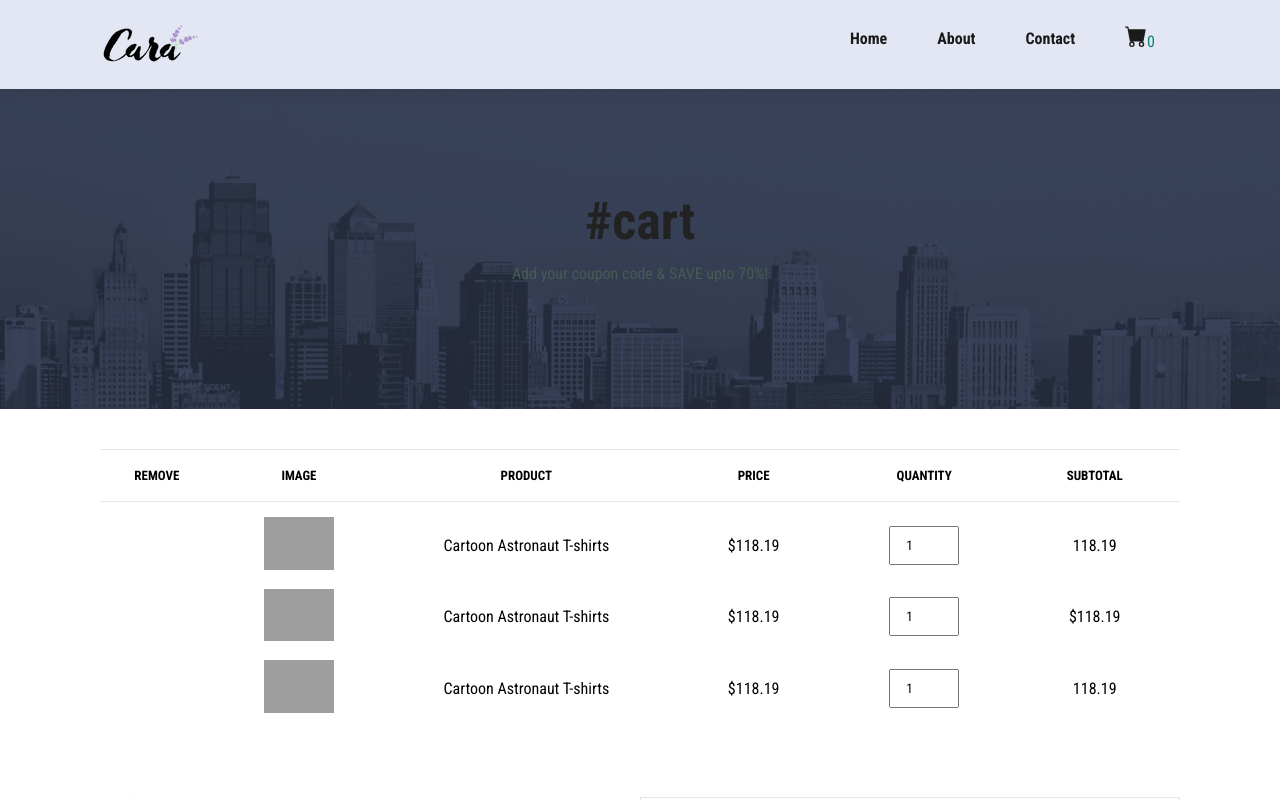
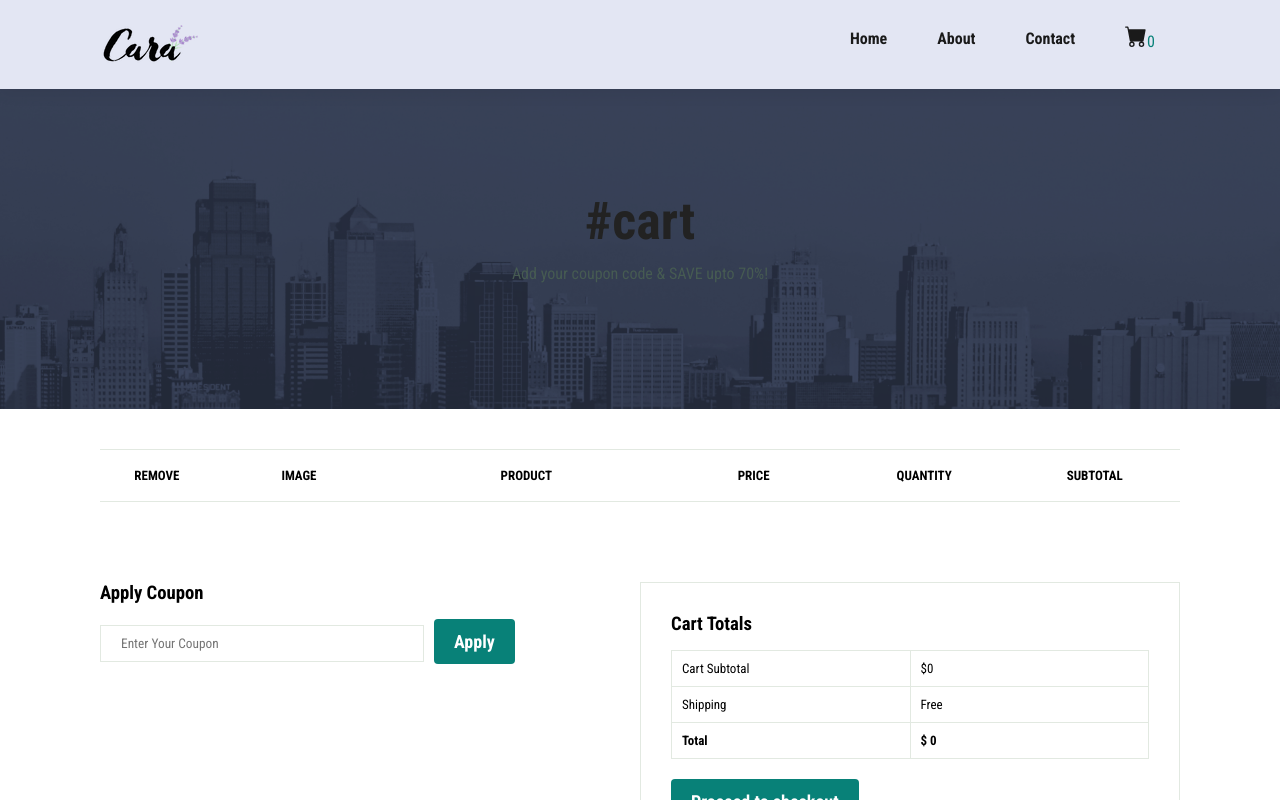
Before and after one commit to iraklikeche/e-commerce-vue.js, a Vue app: page /cart in a window 1280 px wide. Shown: the top 800 px of the page. Built offline with nearby package versions, Linux system fonts and the light colour scheme; grey boxes are pictures that could not be loaded.

Commit message:
add items to cart component

```diff
--- a/src/components/Cart.vue
+++ b/src/components/Cart.vue
@@ -1,3 +1,28 @@
+<script setup>
+import { useCartStore } from "../stores/cart";
+import { computed } from "vue";
+
+const { cart, removeItemToCart } = useCartStore();
+
+const cartSubtotal = computed(() => {
+  const total = cart.reduce((acc, item) => acc + item.price * item.quantity, 0);
+  return parseFloat(total.toFixed(2));
+});
+
+const cartItemsTotal = computed(() =>
+  cart.map((item) => item.price * item.quantity)
+);
+
+const truncateImgName = (name) => {
+  if (name.length > 20) {
+    return name.substring(0, 50) + "...";
+  }
+  return name;
+};
+
+console.log(cart);
+</script>
+
 <template>
   <section class="cart-header cart">
     <h2>#cart</h2>
@@ -17,37 +42,33 @@
         </tr>
       </thead>
       <tbody>
-        <tr>
+        <tr v-for="(item, index) in cart" :key="index">
           <td>
-            <a href="#"><i class="fa-solid fa-xmark"></i></a>
+            <svg
+              xmlns="http://www.w3.org/2000/svg"
+              viewBox="0 0 384 512"
+              class="icon"
+              @click="removeItemToCart"
+            >
+              <path
+                d="M342.6 150.6c12.5-12.5 12.5-32.8 0-45.3s-32.8-12.5-45.3 0L192 210.7 86.6 105.4c-12.5-12.5-32.8-12.5-45.3 0s-12.5 32.8 0 45.3L146.7 256 41.4 361.4c-12.5 12.5-12.5 32.8 0 45.3s32.8 12.5 45.3 0L192 301.3 297.4 406.6c12.5 12.5 32.8 12.5 45.3 0s12.5-32.8 0-45.3L237.3 256 342.6 150.6z"
+              />
+            </svg>
           </td>
           <td>
-            <img src="./images/img/products/f1.jpg" alt="" />
+            <img :src="item.imgSrc" alt="" />
           </td>
-          <td>Cartoon Astronaut T-shirts</td>
-          <td>$118.19</td>
-          <td><input type="number" value="1" /></td>
-          <td>118.19</td>
-        </tr>
-        <tr>
           <td>
-            <a href="#"><i class="fa-solid fa-xmark"></i></a>
+            {{ truncateImgName(item.imgName) }}
+
+            <br />
+            <span> ({{ item.size }})</span>
           </td>
-          <td><img src="./images/img/products/f2.jpg" alt="" /></td>
-          <td>Cartoon Astronaut T-shirts</td>
-          <td>$118.19</td>
-          <td><input type="number" value="1" /></td>
-          <td>$118.19</td>
-        </tr>
-        <tr>
+          <td>${{ item.price }}</td>
           <td>
-            <a href="#"><i class="fa-solid fa-xmark"></i></a>
+            <input v-model="item.quantity" type="number" />
           </td>
-          <td><img src="./images/img/products/f3.jpg" alt="" /></td>
-          <td>Cartoon Astronaut T-shirts</td>
-          <td>$118.19</td>
-          <td><input type="number" value="1" /></td>
-          <td>118.19</td>
+          <td>{{ cartItemsTotal[index] }}</td>
         </tr>
       </tbody>
     </table>
@@ -57,7 +78,11 @@
     <div class="coupon">
       <h3>Apply Coupon</h3>
       <div>
-        <input type="text" placeholder="Enter Your Coupon" />
+        <input
+          type="text"
+          placeholder="Enter Your Coupon"
+          @input="onQuantityChange(index, $event.target.value)"
+        />
         <button class="normal">Apply</button>
       </div>
     </div>
@@ -67,7 +92,7 @@
       <table>
         <tr>
           <td>Cart Subtotal</td>
-          <td>$335</td>
+          <td>${{ cartSubtotal }}</td>
         </tr>
         <tr>
           <td>Shipping</td>
@@ -75,7 +100,9 @@
         </tr>
         <tr>
           <td><strong>Total</strong></td>
-          <td><strong>$335</strong></td>
+          <td>
+            <strong>$ {{ cartSubtotal }}</strong>
+          </td>
         </tr>
       </table>
       <button class="normal">Proceed to checkout</button>
@@ -84,6 +111,11 @@
 </template>
 
 <style scoped>
+.icon {
+  width: 24px;
+  height: 24px;
+  cursor: pointer;
+}
 .cart-header {
   background-image: url(@/assets/about/banner.png);
   height: 40vh;
@@ -107,7 +139,7 @@
 }
 
 .cart table img {
-  width: 70px;
+  width: 50px;
 }
 
 .cart table td:nth-child(1) {
--- a/src/components/Products.vue
+++ b/src/components/Products.vue
@@ -22,8 +22,6 @@ function truncateWords(text, maxWords) {
 
   return words.slice(0, maxWords).join(" ") + "...";
 }
-
-console.log(cart.value);
 </script>
 
 <template>
--- a/src/components/SingleProduct.vue
+++ b/src/components/SingleProduct.vue
@@ -4,8 +4,7 @@ import { useRoute } from "vue-router";
 import { useCartStore } from "../stores/cart";
 import News from "./News.vue";
 
-// const { cart, cartItems } = storeToRefs(useCartStore());
-const { addItemToCart, cart, cartItems } = useCartStore();
+const { addItemToCart } = useCartStore();
 
 const product = ref([]);
 let itemSize = ref("Small");
@@ -21,11 +20,14 @@ fetch(`https://fakestoreapi.com/products/${route.params.id}`)
     itemId.value = data.id;
   });
 
-const checkout = () => {
+const checkout = (product) => {
   storeProduct.value = {
     id: itemId.value,
     size: itemSize.value,
     quantity: itemQtt.value,
+    imgSrc: product.image,
+    imgName: product.title,
+    price: product.price,
   };
 
   addItemToCart(storeProduct.value);
@@ -48,7 +50,7 @@ const checkout = () => {
         <option>Small</option>
       </select>
       <input v-model="itemQtt" type="number" />
-      <button class="normal" @click="checkout">Add To Cart</button>
+      <button class="normal" @click="checkout(product)">Add To Cart</button>
 
       <h4>Product Details</h4>
       <span>
--- a/src/stores/cart.js
+++ b/src/stores/cart.js
@@ -4,6 +4,7 @@ import { defineStore } from "pinia";
 export const useCartStore = defineStore("cart", () => {
   const cart = ref([]);
   const cartItems = computed(() => cart.value.length);
+
   const addItemToCart = (val) => {
     let ind = cart.value.findIndex(
       (e) => e.id === val.id && e.size === val.size
@@ -15,5 +16,17 @@ export const useCartStore = defineStore("cart", () => {
     }
   };
 
-  return { cart, cartItems, addItemToCart };
+  const removeItemToCart = (val) => {
+    let ind = cart.value.findIndex(
+      (e) => e.id === val.id && e.size === val.size
+    );
+    if (ind === -1) {
+      cart.value.pop(val);
+      console.log(cart);
+    } else {
+      cart.value[ind].quantity = cart.value[ind].quantity + val.quantity;
+    }
+  };
+
+  return { cart, cartItems, addItemToCart, removeItemToCart };
 });
```
